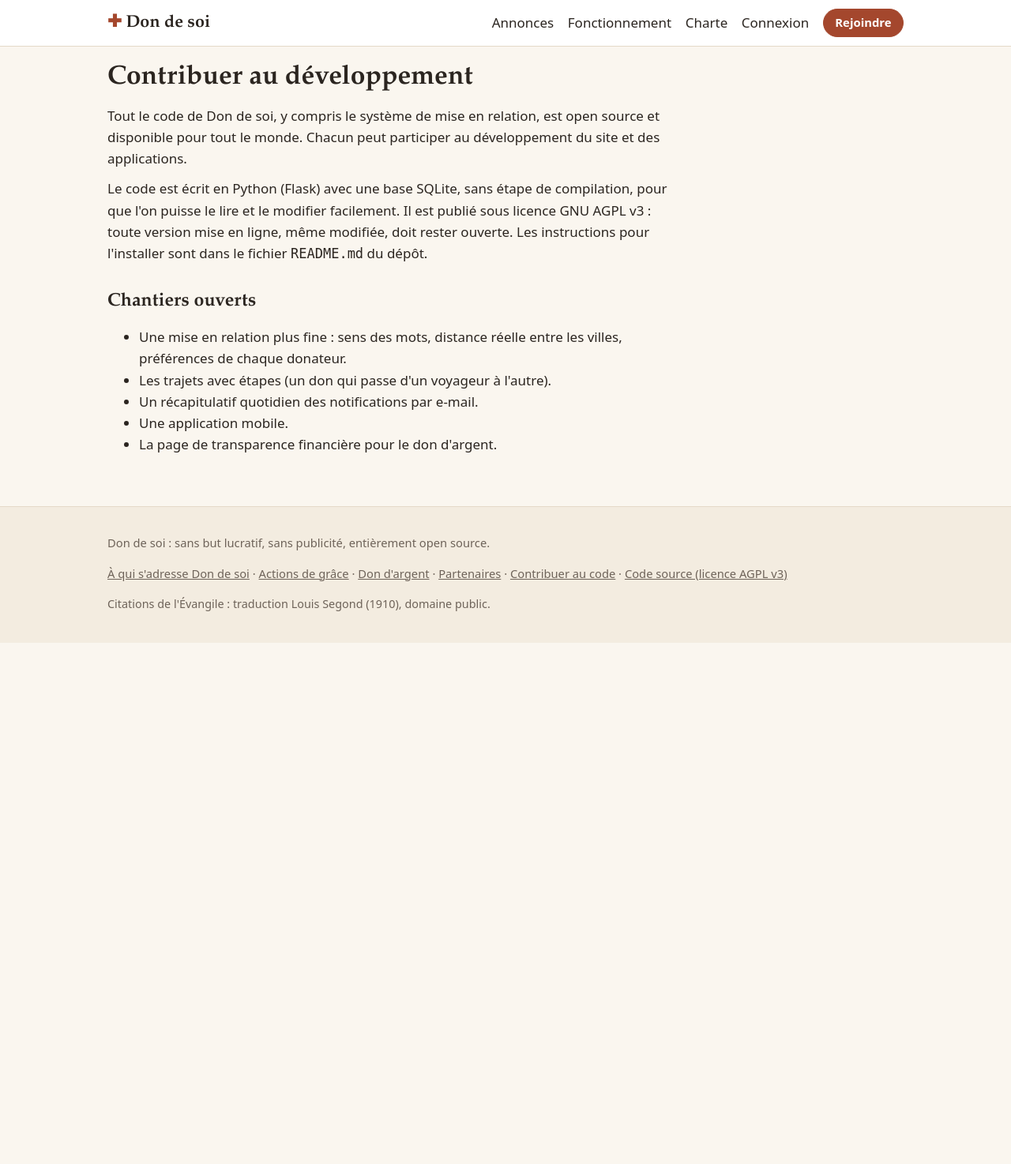
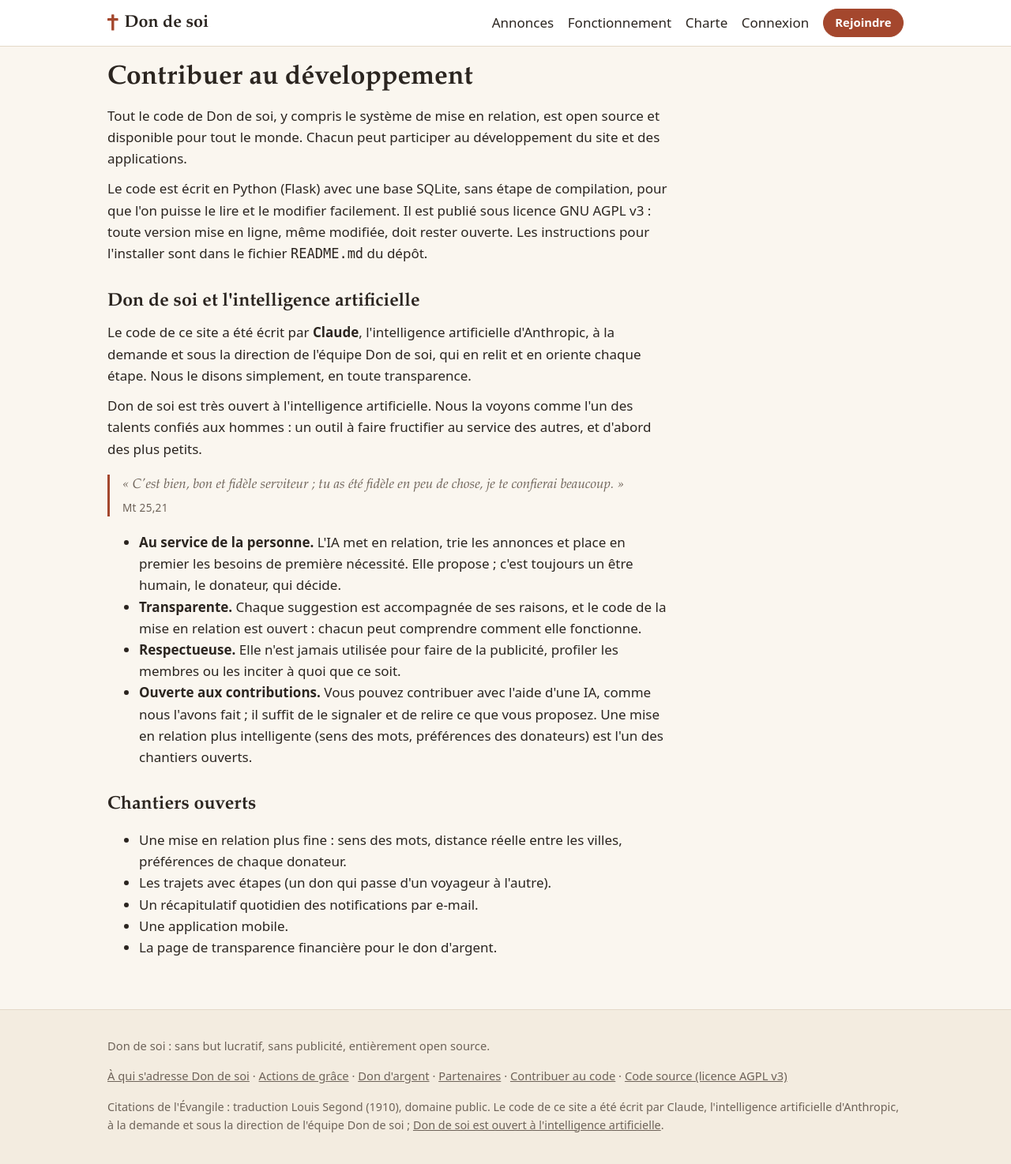
Before and after one commit to anemostec/dondesoi, a Flask app: page /contribuer in a window 1280 px wide. Shown: the whole page at 79% size. Before the commit the page ends 814 px from the top, so only its background shows below. Run offline with Flask 3, Linux system fonts and the light colour scheme.

Commit message:
feat: croix latine, mention de Claude et ouverture à l'IA
- Logo et icône d'onglet : vraie croix latine (SVG) au lieu du
  symbole « ✚ » qui évoquait une croix médicale.
- Pied de page, README, charte et page « Contribuer » : le code a été
  écrit par Claude (Anthropic) ; Don de soi est ouvert à l'IA, vue
  comme un talent à faire fructifier (Mt 25,21) : elle propose,
  l'humain décide.

Co-Authored-By: Claude Opus 5.5 <noreply@anthropic.com>

```diff
--- a/dondesoi/evangile.py
+++ b/dondesoi/evangile.py
@@ -89,6 +89,10 @@ PASSAGES = {
     "maison_de_trafic": ("Ne faites pas de la maison de mon Père une maison de trafic.", "Jn 2,16"),
     "zachee": ("Voici, Seigneur, je donne aux pauvres la moitié de mes biens.", "Lc 19,8"),
 
+    # Faire fructifier les talents reçus.
+    "talents": ("C'est bien, bon et fidèle serviteur ; tu as été fidèle en peu de chose, je te "
+                "confierai beaucoup.", "Mt 25,21"),
+
     # L'accueil et la liberté.
     "pas_contre_nous": ("Qui n'est pas contre nous est pour nous.", "Mc 9,40"),
     "vous_en_aller": ("Et vous, ne voulez-vous pas aussi vous en aller ?", "Jn 6,67"),
--- a/dondesoi/static/style.css
+++ b/dondesoi/static/style.css
@@ -53,9 +53,10 @@ main.wrap { min-height: 70vh; padding-bottom: 3rem; }
 .site-header { background: var(--surface); border-bottom: 1px solid var(--border); }
 .header-inner { display: flex; align-items: center; justify-content: space-between; gap: 1rem;
   flex-wrap: wrap; padding-top: .7rem; padding-bottom: .7rem; }
-.logo { font-family: var(--serif); font-size: 1.35rem; font-weight: 700; color: var(--text);
+.logo { display: inline-flex; align-items: center; gap: .5rem;
+  font-family: var(--serif); font-size: 1.35rem; font-weight: 700; color: var(--text);
   text-decoration: none; }
-.logo-mark { color: var(--accent); }
+.logo-mark { width: .85rem; height: 1.3rem; fill: var(--accent); flex: none; }
 nav { display: flex; align-items: center; gap: .3rem 1.1rem; flex-wrap: wrap; }
 nav a { color: var(--text); text-decoration: none; }
 nav a:hover { color: var(--accent); }
--- a/dondesoi/templates/base.html
+++ b/dondesoi/templates/base.html
@@ -4,12 +4,13 @@
   <meta charset="utf-8">
   <meta name="viewport" content="width=device-width, initial-scale=1">
   <title>{% block title %}{% endblock %}{% if self.title() %} · {% endif %}Don de soi</title>
+  <link rel="icon" href="{{ url_for('static', filename='croix.svg') }}" type="image/svg+xml">
   <link rel="stylesheet" href="{{ url_for('static', filename='style.css') }}">
 </head>
 <body>
 <header class="site-header">
   <div class="wrap header-inner">
-    <a class="logo" href="{{ url_for('main.accueil') }}"><span class="logo-mark" aria-hidden="true">✚</span> Don de soi</a>
+    <a class="logo" href="{{ url_for('main.accueil') }}"><svg class="logo-mark" viewBox="0 0 20 30" aria-hidden="true"><rect x="7.5" y="0" width="5" height="30" rx="1"/><rect x="0" y="7" width="20" height="5" rx="1"/></svg>Don de soi</a>
     <nav>
       <a href="{{ url_for('annonces.liste') }}">Annonces</a>
       <a href="{{ url_for('main.fonctionnement') }}">Fonctionnement</a>
@@ -49,7 +50,10 @@
       <a href="{{ url_for('main.contribuer') }}">Contribuer au code</a> ·
       <a href="{{ SOURCE_URL or url_for('main.contribuer') }}">Code source (licence AGPL v3)</a>
     </p>
-    <p class="small">Citations de l'Évangile : traduction Louis Segond (1910), domaine public.</p>
+    <p class="small">Citations de l'Évangile : traduction Louis Segond (1910), domaine public.
+      Le code de ce site a été écrit par Claude, l'intelligence artificielle d'Anthropic, à la
+      demande et sous la direction de l'équipe Don de soi ;
+      <a href="{{ url_for('main.contribuer') }}#ia">Don de soi est ouvert à l'intelligence artificielle</a>.</p>
   </div>
 </footer>
 </body>
--- a/dondesoi/templates/pages/contribuer.html
+++ b/dondesoi/templates/pages/contribuer.html
@@ -10,6 +10,28 @@
   l'on puisse le lire et le modifier facilement. Il est publié sous licence GNU AGPL v3 : toute
   version mise en ligne, même modifiée, doit rester ouverte. Les instructions pour l'installer sont dans le
   fichier <code>README.md</code> du dépôt.</p>
+<h2 id="ia">Don de soi et l'intelligence artificielle</h2>
+<p>Le code de ce site a été écrit par <strong>Claude</strong>, l'intelligence artificielle
+  d'Anthropic, à la demande et sous la direction de l'équipe Don de soi, qui en relit et en
+  oriente chaque étape. Nous le disons simplement, en toute transparence.</p>
+<p>Don de soi est très ouvert à l'intelligence artificielle. Nous la voyons comme l'un des talents
+  confiés aux hommes : un outil à faire fructifier au service des autres, et d'abord des plus
+  petits.</p>
+{{ verset('talents') }}
+<ul>
+  <li><strong>Au service de la personne.</strong> L'IA met en relation, trie les annonces et place
+    en premier les besoins de première nécessité. Elle propose ; c'est toujours un être humain,
+    le donateur, qui décide.</li>
+  <li><strong>Transparente.</strong> Chaque suggestion est accompagnée de ses raisons, et le code
+    de la mise en relation est ouvert : chacun peut comprendre comment elle fonctionne.</li>
+  <li><strong>Respectueuse.</strong> Elle n'est jamais utilisée pour faire de la publicité,
+    profiler les membres ou les inciter à quoi que ce soit.</li>
+  <li><strong>Ouverte aux contributions.</strong> Vous pouvez contribuer avec l'aide d'une IA,
+    comme nous l'avons fait ; il suffit de le signaler et de relire ce que vous proposez. Une
+    mise en relation plus intelligente (sens des mots, préférences des donateurs) est l'un des
+    chantiers ouverts.</li>
+</ul>
+
 <h2>Chantiers ouverts</h2>
 <ul>
   <li>Une mise en relation plus fine : sens des mots, distance réelle entre les villes,
```
Also changed, not shown: dondesoi/templates/pages/charte.html (+8 -0 lines), README.md, dondesoi/static/croix.svg (added).
